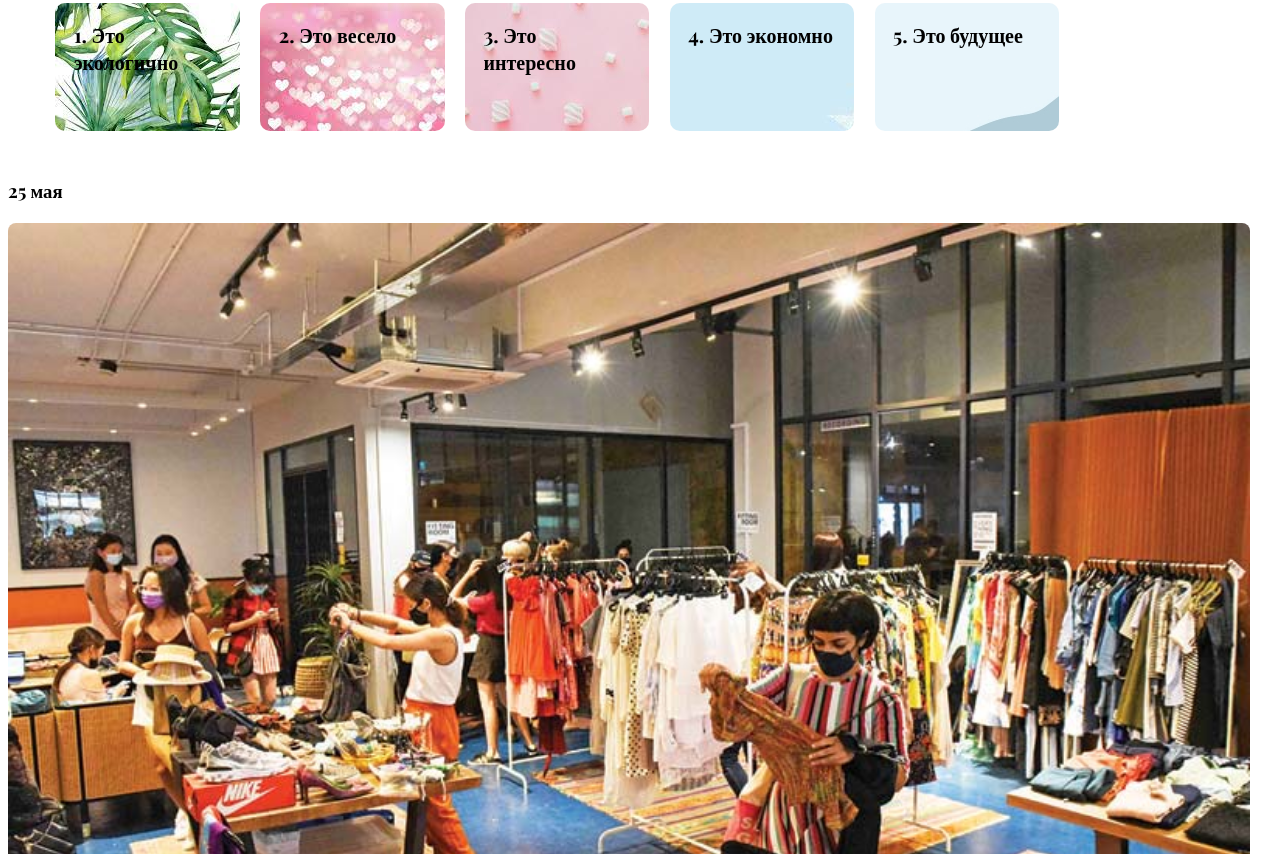
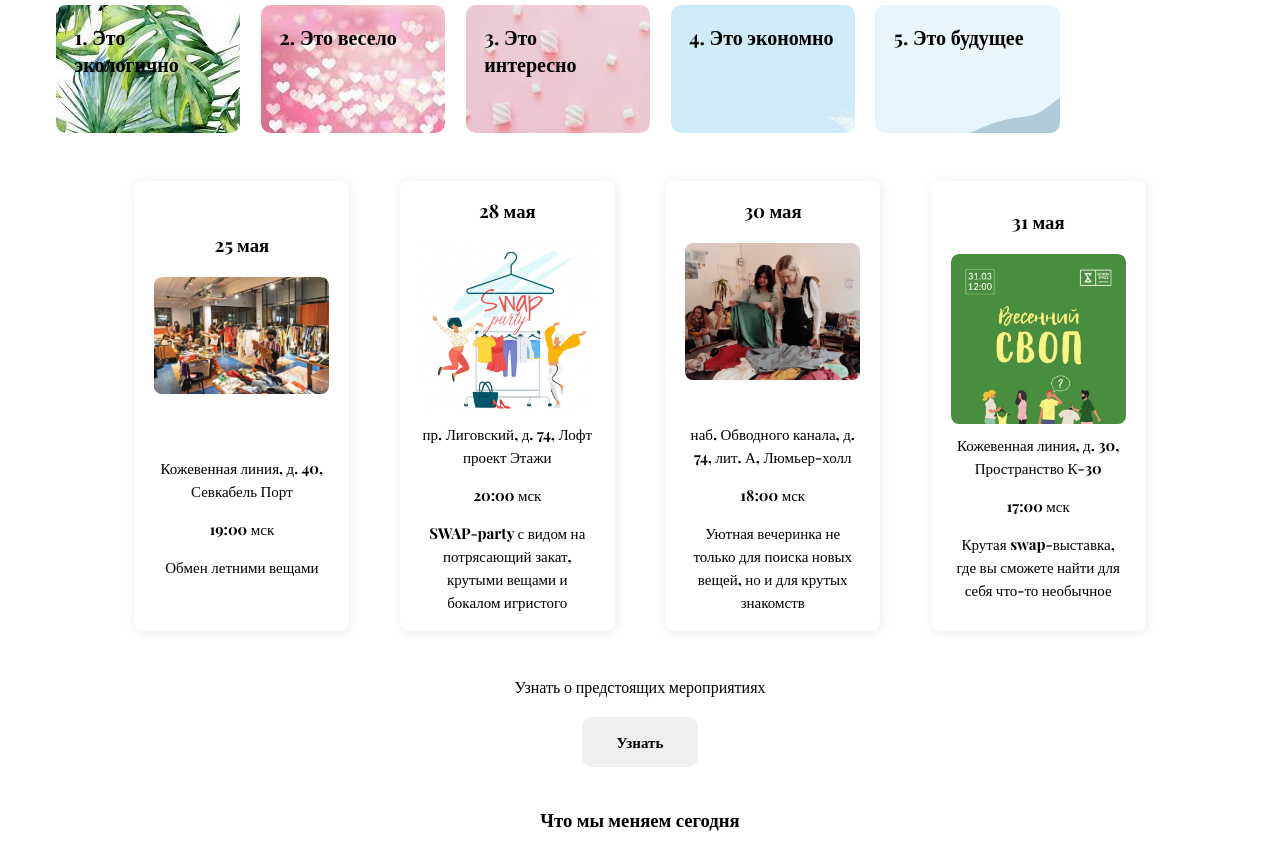
Before and after one commit to AnnaChernopyatova/hacathon_team4, a plain HTML site: page index.html in a window 1280 px wide. Shown: the part 586-1440 px from the top of the page. Drawn offline with nearby package versions, Linux system fonts and the light colour scheme.

Commit message:
add events

```diff
--- a/index.html
+++ b/index.html
@@ -121,6 +121,11 @@
                     <span>Крутая swap-выставка, где вы сможете найти для себя что-то необычное</span>
                 </div>
             </div>
+        </div>
+        <div class="container_link">
+                <div class="container_title">
+                    Узнать о предстоящих мероприятиях
+                </div>
                 <div class="container_button">
                     <button class="button">
                         <div class="text">
--- a/styles/index.css
+++ b/styles/index.css
@@ -234,3 +234,90 @@ li{
 
     transition: 600ms;
 }
+
+.container{
+    width: 80%;
+    margin: 0 auto;
+    font-family: 'Playfair Display', serif;
+}
+.container_event{
+    display: flex;
+    grid-gap: 5%;
+    width: 100%;
+    justify-content: space-between;
+}
+.container_event__card{
+    display: flex;
+    flex-direction: column;
+    justify-content: center;
+    align-items: center;
+    width: 20%;
+    box-shadow: 1px 1px 10px rgba(78, 55, 55, 0.1);
+    border-radius: 8px;
+    padding: 17px 20px 17px 20px;
+}
+.card_title{
+    margin-top: 0;
+    font-weight: bold;
+}
+.title{
+    margin-bottom: 20px;
+    margin-top: 0;
+}
+.card_image{
+    width: 100%;
+    overflow: hidden;
+    height: 170px;
+    border-radius: 8px;
+}
+.photo{
+    width: 100%;
+    border-radius: 8px;
+}
+.card_subtitle{
+    display: flex;
+    flex-direction: column;
+    align-items: center;
+    grid-gap: 15px;
+    text-align: center;
+    margin-top: 10px;
+    font-style: normal;
+    font-size: 15px;
+    line-height: 23px;
+}
+.container_link{
+    display: flex;
+    flex-direction: column;
+    align-items: center;
+    margin-top: 45px;
+    grid-gap: 20px;
+    margin-bottom: 40px;
+}
+.button{
+    border-radius: 10px;
+    border: none;
+    padding: 15px 35px 15px 35px;
+    cursor: pointer;
+}
+.text{
+    font-family: 'Playfair Display', serif;
+    font-size: 15px;
+    font-weight: 600;
+    display: inline-block;
+
+    background-image:
+        linear-gradient(
+            transparent 0%,
+            transparent 90%,
+            hotpink 90%,
+            hotpink 100%
+        );
+    background-repeat: no-repeat;
+    background-size: 0% 100%;
+
+    transition: 600ms;
+}
+.text:hover{
+    background-size: 100% 100%;
+    background-position-x: left;
+}
```
Lines whose indentation alone changed are shown as unchanged.
